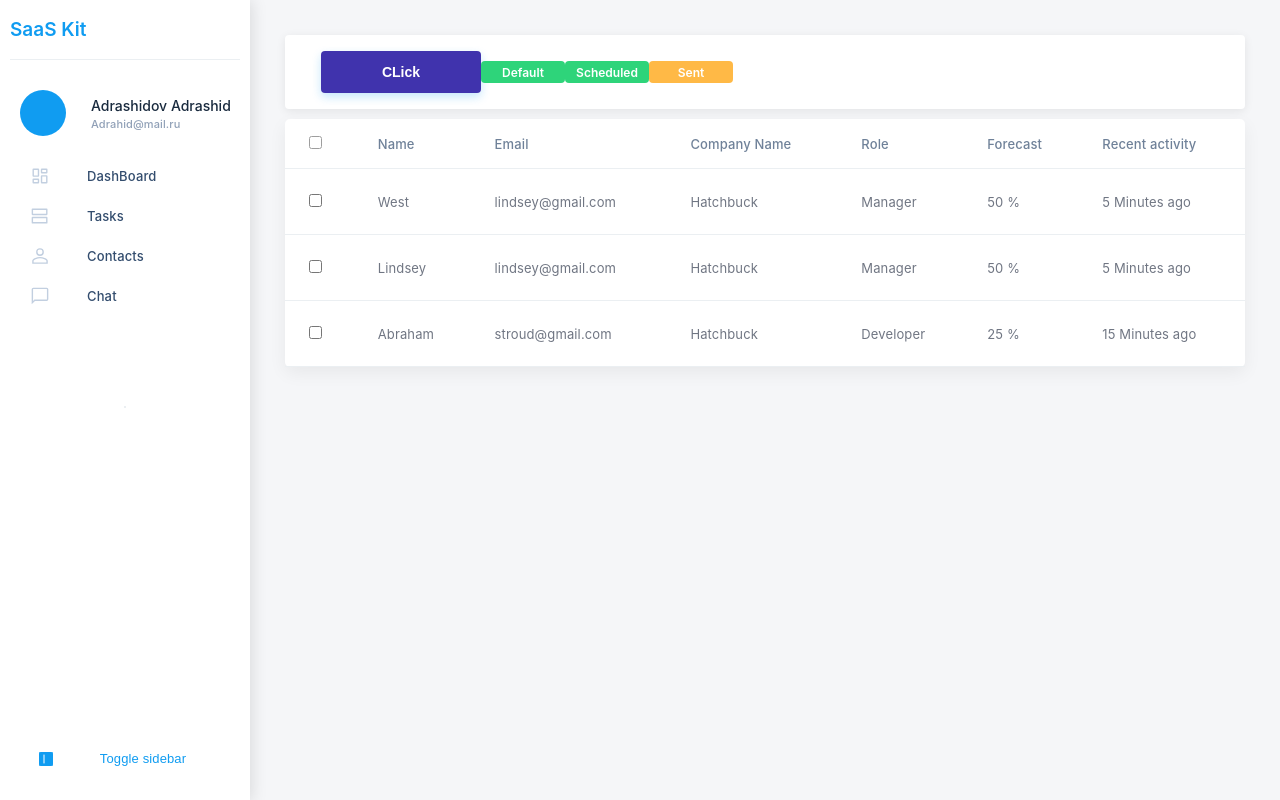
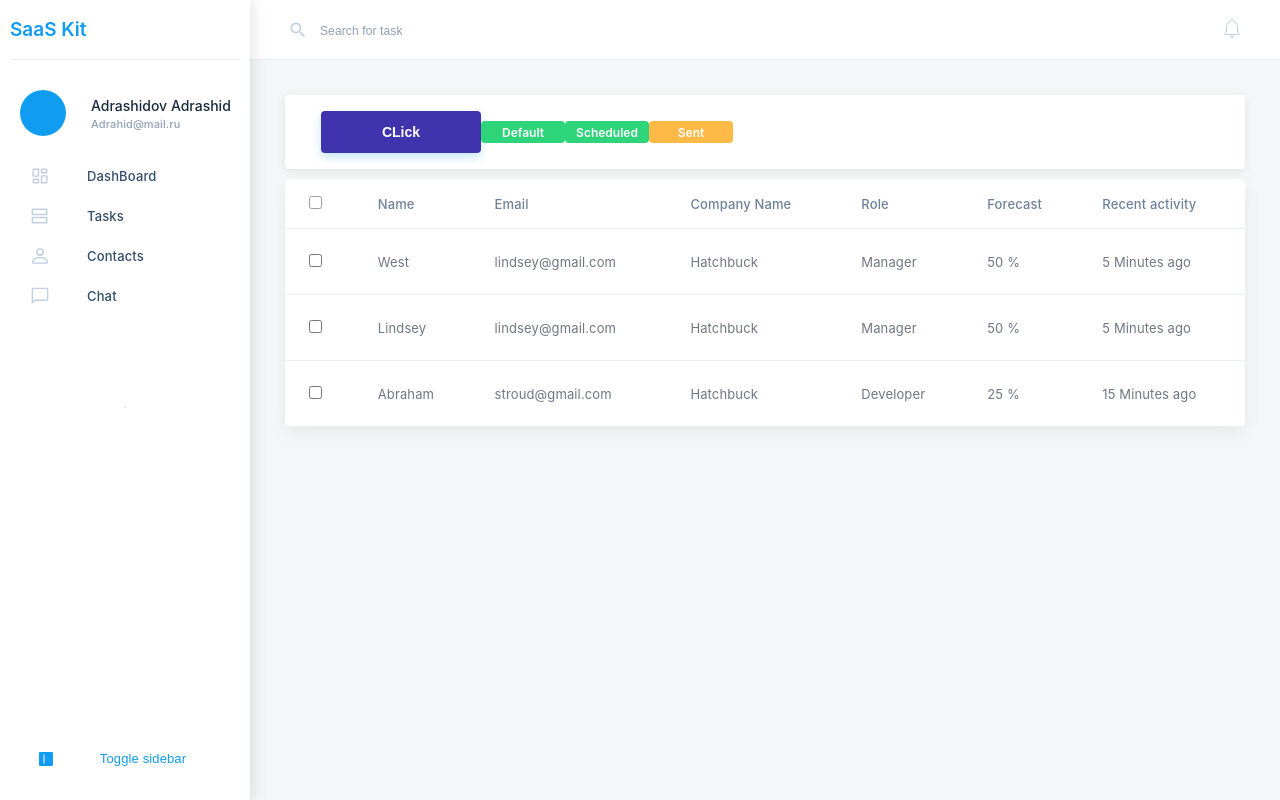
Before and after one commit to katada93/saas, a React (Create React App) app: page / in a window 1280 px wide. Built offline with nearby package versions, Linux system fonts and the light colour scheme; no server answers.

Commit message:
Реализовал компонент SearchBar

```diff
--- a/src/app/App.tsx
+++ b/src/app/App.tsx
@@ -6,6 +6,7 @@ import { Sidebar, UsersTable } from 'components';
 import { useUsers } from 'shared/hooks/userUsers';
 
 import './styles/index.scss';
+import { SearchBar } from 'components/SearchBar/SearchBar';
 
 function App() {
   const { taskList, isLoading, error } = useUsers();
@@ -19,6 +20,7 @@ function App() {
   return (
     <div className={clsx('App', { isOpenSidebar })}>
       <Sidebar isOpen={isOpenSidebar} onToggle={handleToggle} />
+      <SearchBar placeholder="Search for task" />
 
       <div className="content">
         <Paper>
--- a/src/assets/icons/index.ts
+++ b/src/assets/icons/index.ts
@@ -4,6 +4,8 @@ import { ReactComponent as dashboard } from './dashboard.svg';
 import { ReactComponent as deals } from './deals.svg';
 import { ReactComponent as toggle } from './toggle.svg';
 import { ReactComponent as tasks } from './tasks.svg';
+import { ReactComponent as search } from './search.svg';
+import { ReactComponent as bell } from './bell.svg';
 
 export const icons = {
   chat,
@@ -12,4 +14,6 @@ export const icons = {
   deals,
   toggle,
   tasks,
+  search,
+  bell,
 };
--- /dev/null
+++ b/src/components/SearchBar/SearchBar.module.scss
@@ -0,0 +1,45 @@
+.SearchBar {
+  display: flex;
+  align-items: center;
+  justify-content: space-between;
+  width: 100%;
+  height: 60px;
+  padding: 0 40px;
+  background-color: var(--color-white);
+  border-bottom: 1px solid #ebeff2;
+
+  .SearchIcon .BellIcon {
+    stroke: var(--color-icon-gray);
+  }
+
+  .Search {
+    display: flex;
+    align-items: center;
+
+    input {
+      margin-left: 12px;
+      color: #707683;
+      font-weight: 400;
+      font-size: 14px;
+      font-style: normal;
+      line-height: 20px;
+      letter-spacing: 0.01em;
+      border: none;
+      outline: none;
+
+      &:focus {
+        .SearchIcon {
+          stroke: blue; // не работает, разобраться
+        }
+      }
+
+      &::placeholder {
+        color: var(--color-gray);
+        font-weight: 400;
+        font-size: var(--text-small);
+        line-height: 18px;
+        letter-spacing: 0.01em;
+      }
+    }
+  }
+}
--- /dev/null
+++ b/src/components/SearchBar/SearchBar.tsx
@@ -0,0 +1,22 @@
+import React from 'react';
+import { Icon } from 'shared/ui';
+
+import styles from './SearchBar.module.scss';
+
+interface SearchBarProps {
+  placeholder: string;
+}
+
+export const SearchBar = ({ placeholder }: SearchBarProps) => {
+  return (
+    <div className={styles.SearchBar}>
+      <div className={styles.Search}>
+        <Icon className={styles.SearchIcon} name="search" />
+        <input type="text" placeholder={placeholder} />
+      </div>
+      <div className={styles.bable}>
+        <Icon className={styles.BellIcon} name="bell" />
+      </div>
+    </div>
+  );
+};
```
Also changed, not shown: src/assets/icons/bell.svg (added), src/assets/icons/search.svg (added).
